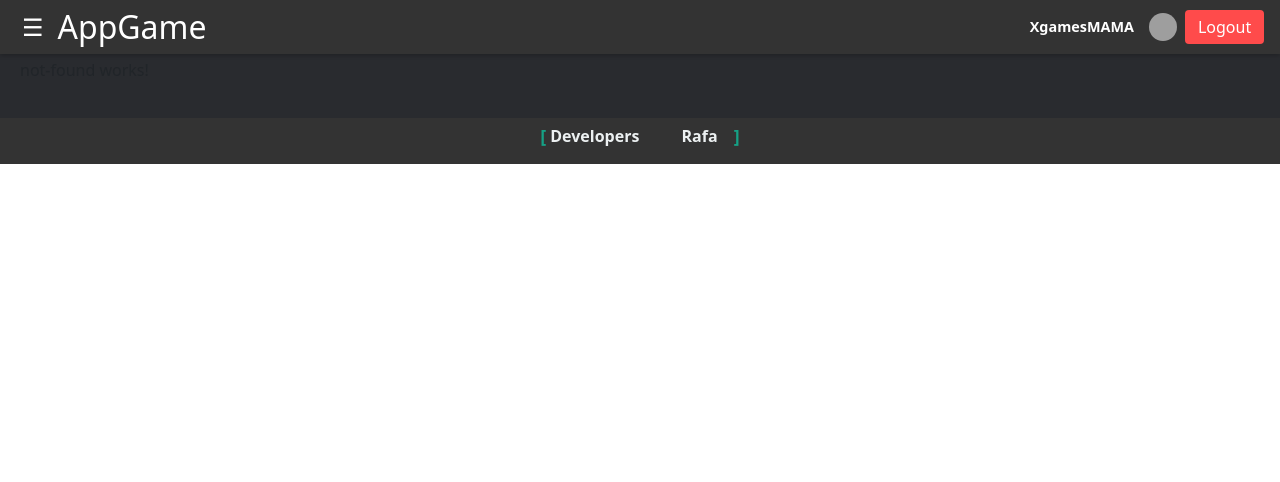
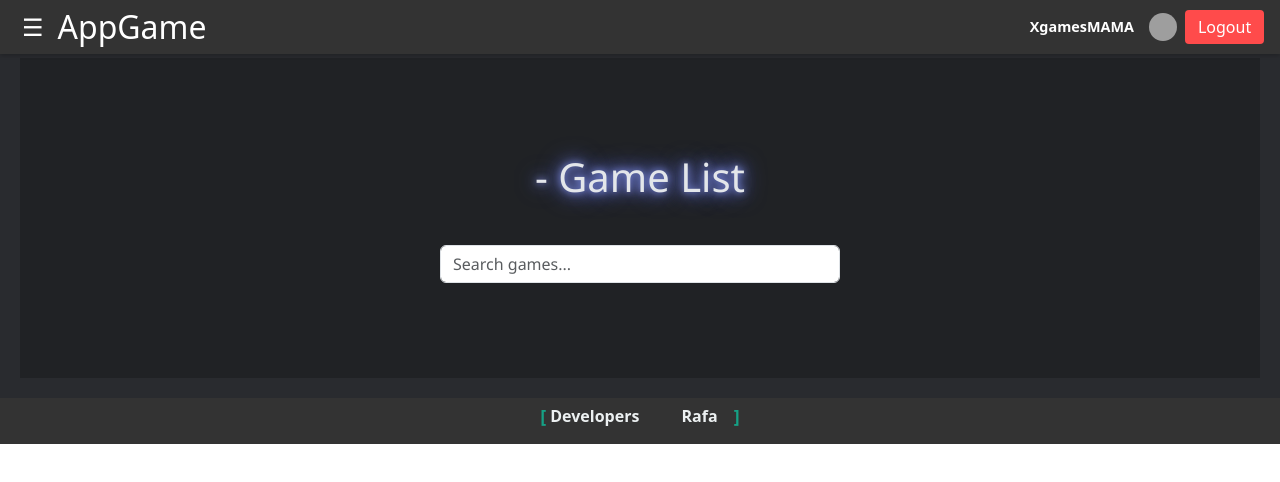
Before and after one commit to w1ls0nM/AppGame, an Angular app: page /my-list-details in a window 1280 px wide. Shown: the top 482 px of the page. Built offline with nearby package versions, Linux system fonts and the light colour scheme; grey boxes are pictures that could not be loaded.

Commit message:
add move and remove logic to the my-list-deatils

```diff
--- a/src/app/app.routes.ts
+++ b/src/app/app.routes.ts
@@ -5,6 +5,7 @@ import { HomePageComponent } from './pages/home-page/home-page.component';
 import { ProfileComponent } from './pages/profile/profile.component';
 import { MyListsComponent } from './pages/my-lists/my-lists.component';
 import { GameDetailsComponent } from './pages/game-details/game-details.component';
+import { MyListDetailsComponent } from './pages/my-list-details/my-list-details.component';
 
 export const routes: Routes = [
     {path:'gameList', component: GameListComponent},
@@ -12,6 +13,7 @@ export const routes: Routes = [
     {path: 'profile', component: ProfileComponent},
     {path: 'my-lists', component: MyListsComponent},
     {path: 'gameDetails/:id', component: GameDetailsComponent},
+    {path: 'my-list-details' , component: MyListDetailsComponent},
 
 
 
--- /dev/null
+++ b/src/app/pages/my-list-details/my-list-details.component.html
@@ -0,0 +1,58 @@
+<body>
+  <section id="home" class="hero">
+    <div class="container hero-content text-center">
+      <h1 class="display-4 mb-4 animated-text">{{ category }} - Game List</h1>
+    </div>
+    <div class="container hero-content text-center">
+      <form>
+        <input
+          type="text"
+          placeholder="Search games..."
+          (input)="filterResults(filter.value)"
+          class="form-control"
+          #filter
+        />
+      </form>
+    </div>
+  </section>
+  <section>
+    <div class="lista">
+      <div class="card-deck row row-cols-1 row-cols-md-6 mx-1">
+        <div class="col my-1" *ngFor="let game of filteredGames">
+          <div class="card border-secondary h-100 border-secondary bg-transparent text-white">
+            <img class="card-img-top" [src]="game.thumbnail" alt="cover" />
+            <div class="card-body">
+              <h5 class="card-title">{{ game.title }}</h5>
+            </div>
+            <div class="card-footer d-flex flex-column">
+              <button class="btn btn-danger btn-sm mb-2" (click)="removeGame(game)">Remove</button>
+              <button
+                class="btn btn-secondary btn-sm mb-2"
+                (click)="toggleCategorySelector(game)">
+                Move
+              </button>
+              <div *ngIf="dropdownVisible[game.id]">
+                <select
+                  class="form-control mb-2"
+                  [(ngModel)]="selectedCategory"
+                  [ngModelOptions]="{ standalone: true }"
+                >
+                  <option value="" disabled>Select category</option>
+                  <option *ngFor="let category of availableCategories" [value]="category">
+                    {{ category }}
+                  </option>
+                </select>
+                <button
+                  class="btn btn-primary btn-sm"
+                  (click)="moveGame(game)">
+                  Confirm Move
+                </button>
+              </div>
+            </div>
+          </div>
+        </div>
+      </div>
+    </div>
+  </section>
+
+</body>
--- /dev/null
+++ b/src/app/pages/my-list-details/my-list-details.component.scss
@@ -0,0 +1,63 @@
+body {
+    font-family: 'Segoe UI', Tahoma, Verdana, sans-serif;
+    background-color: #202225;
+    color: #e3e6ea;
+  }
+
+  .hero {
+    background-size: cover;
+    background-position: center;
+    height: 30vh;
+    display: flex;
+    align-items: center;
+    position: relative;
+    color: #e3e6ea;
+    min-height: 40vh;
+    flex-direction: column;
+    justify-content: center;
+  }
+
+  .hero-content {
+    width: 100%;
+    max-width: 600px;
+  }
+
+  .animated-text {
+    font-size: 2.5rem;
+    margin-bottom: 0.5rem;
+    color: #e3e6ea;
+    animation: glow 2s ease-in-out infinite alternate;
+  }
+
+  @keyframes glow {
+    0% {
+      text-shadow: 0 0 5px #5865f2, 0 0 10px #5865f2, 0 0 20px #5865f2;
+    }
+    100% {
+      text-shadow: 0 0 10px #a1b3cd, 0 0 20px #a1b3cd, 0 0 30px #5865f2;
+    }
+  }
+
+  form {
+    margin-top: 20px;
+  }
+
+  .form-control {
+    width: 100%;
+    max-width: 400px;
+    margin: 0 auto;
+  }
+
+  .truncate-multiline {
+    display: -webkit-box;
+    -webkit-box-orient: vertical;
+    -webkit-line-clamp: 4;
+    line-clamp: 4;
+    overflow: hidden;
+    text-overflow: ellipsis;
+  }
+
+  .btn-primary:hover {
+    background-color: #4b5bbd;
+    transition: background-color 0.3s ease;
+  }
--- /dev/null
+++ b/src/app/pages/my-list-details/my-list-details.component.ts
@@ -0,0 +1,108 @@
+import { ActivatedRoute } from '@angular/router';
+import { Component, OnInit } from '@angular/core';
+import { Game } from '../../Models/game';
+import { CommonModule } from '@angular/common';
+import { FormsModule } from '@angular/forms';
+
+@Component({
+  selector: 'app-my-list-details',
+  standalone: true,
+  imports: [CommonModule , FormsModule],
+  templateUrl: './my-list-details.component.html',
+  styleUrl: './my-list-details.component.scss'
+})
+export class MyListDetailsComponent implements OnInit {
+  category: string = '';
+  gamesInCategory: Game[] = [];
+  filteredGames: Game[] = [];
+  availableCategories: string[] = ['Play Later', 'Currently Playing', 'Played', 'Completed'];
+  selectedCategory: string = '';
+  dropdownVisible: { [gameId: string]: boolean } = {};
+
+  constructor(private route: ActivatedRoute) {}
+
+  ngOnInit(): void {
+    this.route.queryParams.subscribe(params => {
+      this.category = params['category'];
+
+      const savedCategorizedGames = localStorage.getItem('categorizedGames');
+      if (savedCategorizedGames) {
+        const categorizedGames = JSON.parse(savedCategorizedGames);
+
+        if (categorizedGames[this.category]) {
+          this.gamesInCategory = categorizedGames[this.category];
+          this.filteredGames = [...this.gamesInCategory];
+        } else {
+          console.warn('No games found for category:', this.category);
+        }
+      } else {
+        console.warn('No categorized games found in local storage.');
+      }
+
+
+      this.availableCategories = this.availableCategories.filter(c => c !== this.category);
+    });
+  }
+
+  filterResults(searchTerm: string): void {
+    this.filteredGames = this.gamesInCategory.filter(game =>
+      game.title.toLowerCase().includes(searchTerm.toLowerCase())
+    );
+  }
+
+  toggleCategorySelector(game: Game): void {
+
+    this.dropdownVisible[game.id] = !this.dropdownVisible[game.id];
+  }
+
+  removeGame(game: Game): void {
+    const index = this.gamesInCategory.indexOf(game);
+    if (index > -1) {
+      this.gamesInCategory.splice(index, 1);
+      this.updateLocalStorage();
+      this.filteredGames = [...this.gamesInCategory];
+    }
+  }
+
+  moveGame(game: Game): void {
+    if (!this.selectedCategory) {
+      alert('Please select a category to move the game.');
+      return;
+    }
+
+    const savedCategorizedGames = localStorage.getItem('categorizedGames');
+    if (savedCategorizedGames) {
+      const categorizedGames = JSON.parse(savedCategorizedGames);
+
+
+      const currentCategoryGames = categorizedGames[this.category] || [];
+      const gameIndex = currentCategoryGames.findIndex((g: { id: string }) => g.id === game.id);
+      if (gameIndex > -1) {
+        currentCategoryGames.splice(gameIndex, 1);
+      }
+
+
+      categorizedGames[this.selectedCategory] = categorizedGames[this.selectedCategory] || [];
+      categorizedGames[this.selectedCategory].push(game);
+
+
+      localStorage.setItem('categorizedGames', JSON.stringify(categorizedGames));
+      this.gamesInCategory = currentCategoryGames;
+      this.filteredGames = [...this.gamesInCategory];
+
+      this.dropdownVisible[game.id] = false;
+      this.selectedCategory = '';
+    } else {
+      console.warn('Categorized games data not found in local storage.');
+    }
+  }
+
+  updateLocalStorage(): void {
+    const savedCategorizedGames = localStorage.getItem('categorizedGames');
+    if (savedCategorizedGames) {
+      const categorizedGames = JSON.parse(savedCategorizedGames);
+      categorizedGames[this.category] = this.gamesInCategory;
+      localStorage.setItem('categorizedGames', JSON.stringify(categorizedGames));
+    }
+  }
+}
--- a/src/app/pages/my-lists/my-lists.component.html
+++ b/src/app/pages/my-lists/my-lists.component.html
@@ -9,7 +9,14 @@
             <div class="card-body">
               <h5 class="card-title">{{ category }}</h5>
               <p class="card-text">{{ categorizedGames[category].length }} games in this list</p>
-              <a href="#" class="btn btn-primary" (click)="showListDetails(category)">See More</a>
+              <a
+              class="btn btn-primary"
+              (click)="showListDetails(category)"
+              [class.disabled]="categorizedGames[category].length === 0"
+              [attr.disabled]="categorizedGames[category].length === 0 ? true : null"
+              >
+                See More
+              </a>
             </div>
           </div>
         </div>
--- a/src/app/pages/my-lists/my-lists.component.ts
+++ b/src/app/pages/my-lists/my-lists.component.ts
@@ -2,6 +2,8 @@ import { Component, OnInit } from '@angular/core';
 import { ApiService } from '../../api.service';
 import { Game } from '../../Models/game';
 import { CommonModule } from '@angular/common';
+import { RedirectCommand } from '@angular/router';
+import { Router } from '@angular/router';
 
 @Component({
   selector: 'app-my-lists',
@@ -26,7 +28,8 @@ categorizedGames: { [category: string]: Game[] } = {
 
 
   randomGames: Game[] = [];
-  constructor(private apiService: ApiService) {}
+  constructor(private router: Router, private apiService: ApiService) {}
+
 
   ngOnInit(): void {
 
@@ -104,7 +107,7 @@ categorizedGames: { [category: string]: Game[] } = {
 
   showListDetails(category: string) {
     console.log('Show details for:', category);
-
+    this.router.navigate(['/my-list-details'], { queryParams: { category } });
   }
 
   clearLocalStorage() {
```
Also changed, not shown: 1 other file (tests, documents, lock files or other folders).
